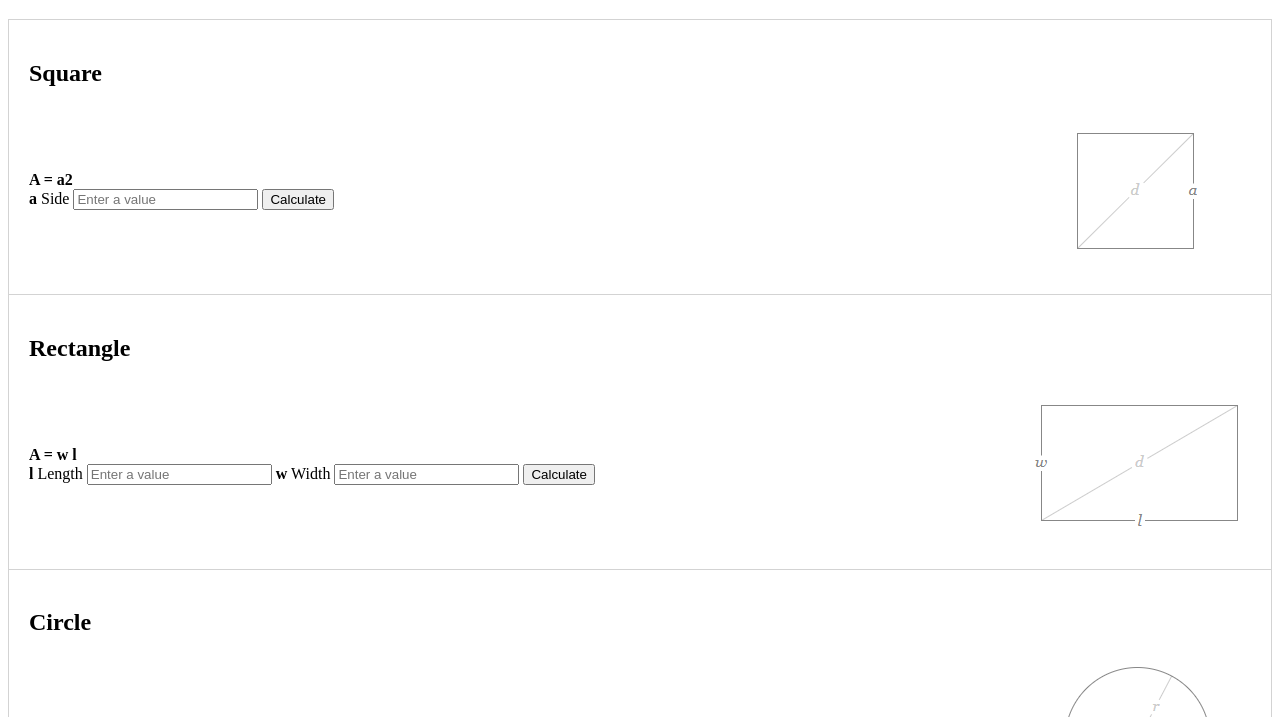
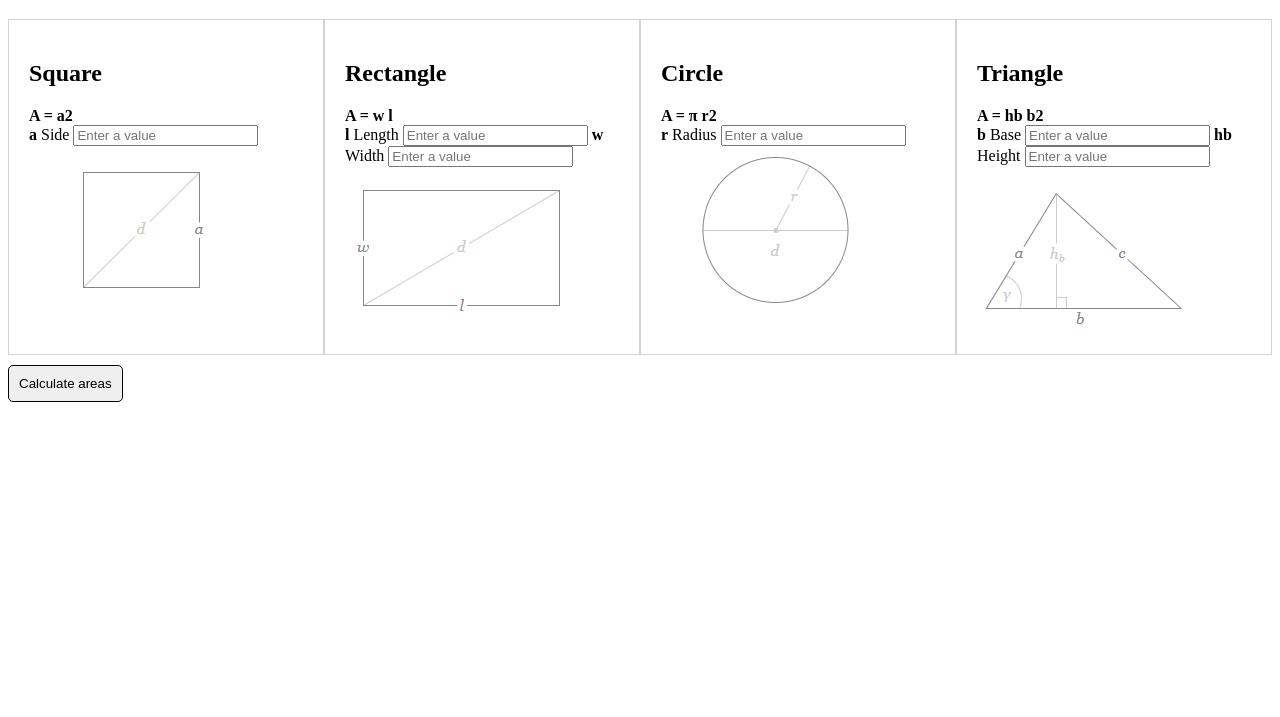
Before and after one commit to diegochagas/calculate-area, a plain HTML site: page index.html in a window 1280 px wide. Shown: the part 61-778 px from the top of the page. Drawn offline with Linux system fonts and the light colour scheme.

Commit message:
fix position of elements

```diff
--- a/index.html
+++ b/index.html
@@ -8,22 +8,22 @@
 <body>
 	<h1>Calculate area of shapes</h1>
 	<div class="shapes">
+		<div class="shape">
 			<h2>Square</h2>
-		<div class="shapes--elements">
+			<div class="shape--element">
 				<div>
 					<div>
 						<b><span>A</span> <span>=</span> <span>a</span><span>2</span></b>
 					</div>
 					<label for="side"><b>a</b> Side</label>
 					<input id="side" type="number" name="square" placeholder="Enter a value">
-				<button class="btn-calculate" onclick="">Calculate</button>
 				</div>
 				<img src="images/square.png">
 			</div>
 		</div>
-	<div class="shapes">
+		<div class="shape">
 			<h2>Rectangle</h2>
-		<div class="shapes--elements">
+			<div class="shape--element">
 				<div>
 					<div>
 						<b><span>A</span> <span>=</span> <span>w</span> <span>l</span></b>
@@ -32,28 +32,26 @@
 					<input id="length" type="number" name="length" placeholder="Enter a value">
 					<label for="width"><b>w</b> Width</label>
 					<input id="width" type="number" name="width" placeholder="Enter a value">
-				<button class="btn-calculate" onclick="">Calculate</button>
 				</div>
 				<img src="images/rectangle.png">
 			</div>
 		</div>
-	<div class="shapes">
+		<div class="shape">
 			<h2>Circle</h2>
-		<div class="shapes--elements">
+			<div class="shape--element">
 				<div>
 					<div>
 						<b><span>A</span> <span>=</span> <span>π</span> <span>r</span><span>2</span></b>
 					</div>
 					<label for="radius"><b>r</b> Radius</label>
 					<input id="radius" type="number" name="circle" placeholder="Enter a value">
-				<button class="btn-calculate" onclick="">Calculate</button>
 				</div>
 				<img src="images/circle.png">
 			</div>
 		</div>
-	<div class="shapes">
+		<div class="shape">
 			<h2>Triangle</h2>
-		<div class="shapes--elements">
+			<div class="shape--element">
 				<div>
 					<div>
 						<b><span>A</span> <span>=</span> <span>h</span><span>b</span> <span>b</span><span>2</span></b>
@@ -62,11 +60,13 @@
 					<input id="base" type="number" name="base" placeholder="Enter a value">
 					<label for="height"><b><span>h</span><span>b</span></b> Height</label>
 					<input id="height" type="number" name="height" placeholder="Enter a value">
-				<button class="btn-calculate" onclick="">Calculate</button>
 				</div>
 				<img src="images/triangle.png">
 			</div>
 	</div>
-	<script type="text/javascript" src="PromiseArea.js"></script>
+	</div>
+	<button class="btn-calculate" onclick="">Calculate areas</button>
+	<script type="text/javascript" src="scripts/PromiseArea.js"></script>
+	<script type="text/javascript" src="scripts/javascript.js"></script>
 </body>
 </html>
--- /dev/null
+++ b/scripts/javascript.js
@@ -0,0 +1,7 @@
+let button = document.getElementByClassName("btn-calculate");
+
+button.addEventListener("click", () => {
+	let shapes = [];
+	values_arr = [];
+	getAreas (shapes, values_arr);
+});
--- a/styles.css
+++ b/styles.css
@@ -3,19 +3,28 @@ h1 {
 }
 
 .shapes {
+	display: flex;
+	flex-wrap: wrap;
+}
+
+.shape {
 	border: 1px solid lightgray;
 	display: flex;
 	flex-direction: column;
+	flex: 1;
 	padding: 20px;
 }
 
-.shapes + .shapes {
-	border-top: none;
-}
-
-.shapes--elements {
+.shape--element {
 	display: flex;
 	align-items: center;
     flex-wrap: wrap;
 	justify-content: space-between;
 }
+
+.btn-calculate {
+	border: 1px solid black;
+	border-radius: 5px;
+	margin: 10px 0;
+	padding: 10px;
+}
```
Also changed, not shown: scripts/PromiseArea.js (renamed from PromiseArea.js). Lines whose indentation alone changed are shown as unchanged.
